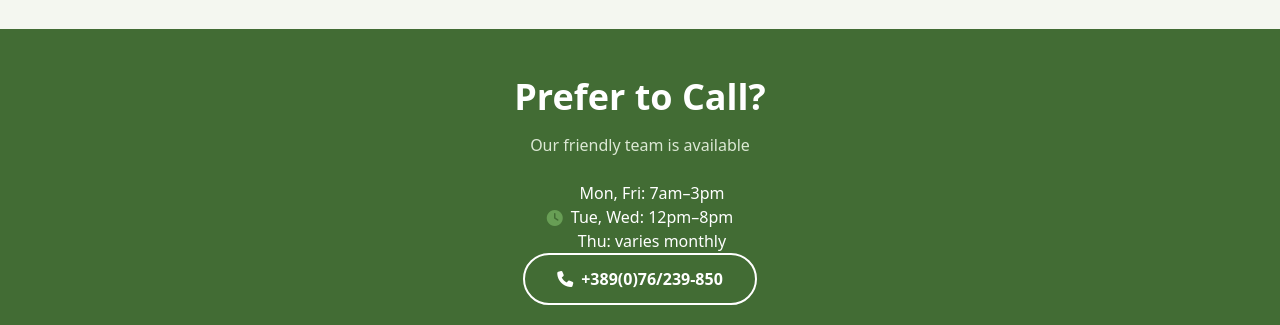
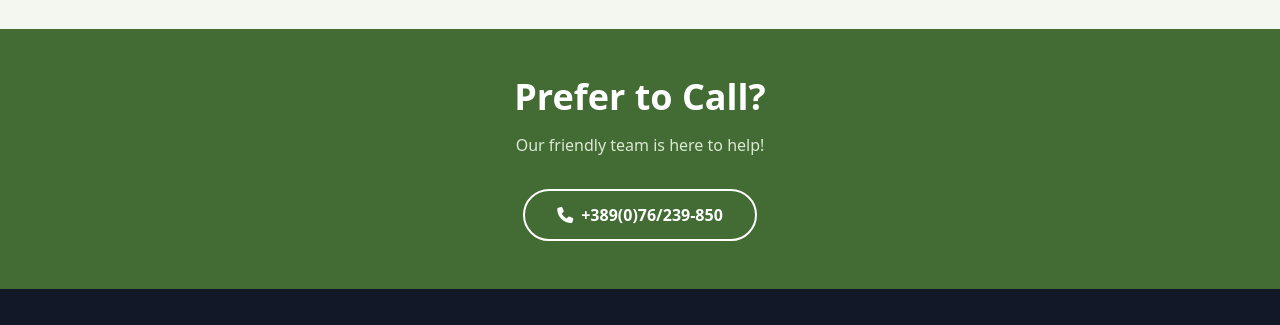
Before and after one commit to DarkoDim90/dental-website, a plain HTML site: page en/appointments.html in a window 1280 px wide. Shown: the part 1640-1965 px from the top of the page. Drawn offline with nearby package versions, Linux system fonts and the light colour scheme; a script that the page names is missing.

Commit message:
Remove availability details and simplify call-to-action text in appointments section for clarity

```diff
--- a/en/appointments.html
+++ b/en/appointments.html
@@ -238,11 +238,7 @@
     <section class="bg-blue-600 py-12 px-4">
         <div class="max-w-4xl mx-auto text-center text-white">
             <h2 class="text-3xl md:text-4xl font-bold mb-4">Prefer to Call?</h2>
-            <p class="text-blue-100 mb-6">Our friendly team is available <li class="inline-flex items-center gap-2"><i
-                        class="fa-solid fa-clock text-blue-400 mt-0.5"></i>
-                    <span>Mon, Fri: 7am&ndash;3pm<br>Tue, Wed: 12pm&ndash;8pm<br>Thu: varies monthly</span>
-                </li>
-            </p>
+            <p class="text-blue-100 mb-8">Our friendly team is here to help!</p>
             <div class="flex flex-col sm:flex-row gap-4 justify-center">
                 <a href="tel:+38976239850"
                     class="border-2 border-white text-white font-bold px-8 py-3 rounded-full hover:bg-white hover:text-blue-700 transition-colors">
```
Also changed, not shown: mk/appointments.html (+0 -5 lines).
